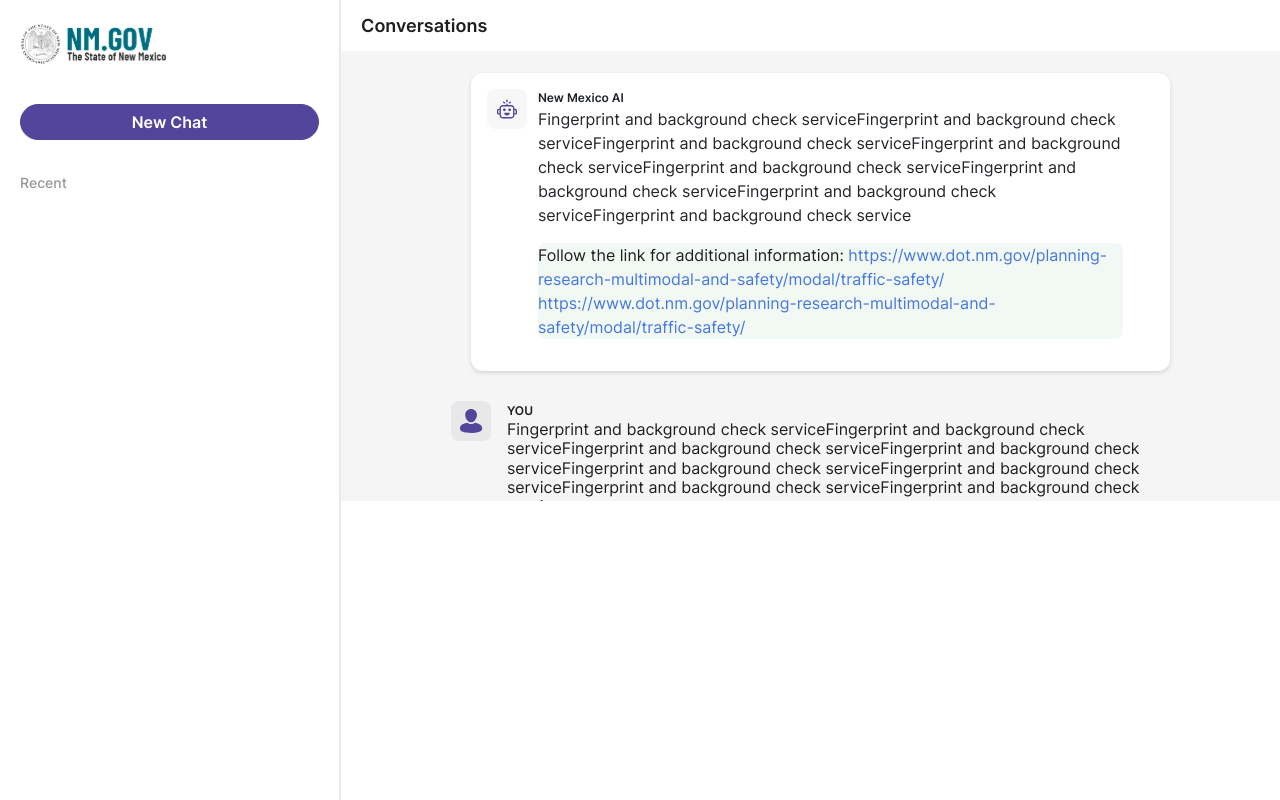
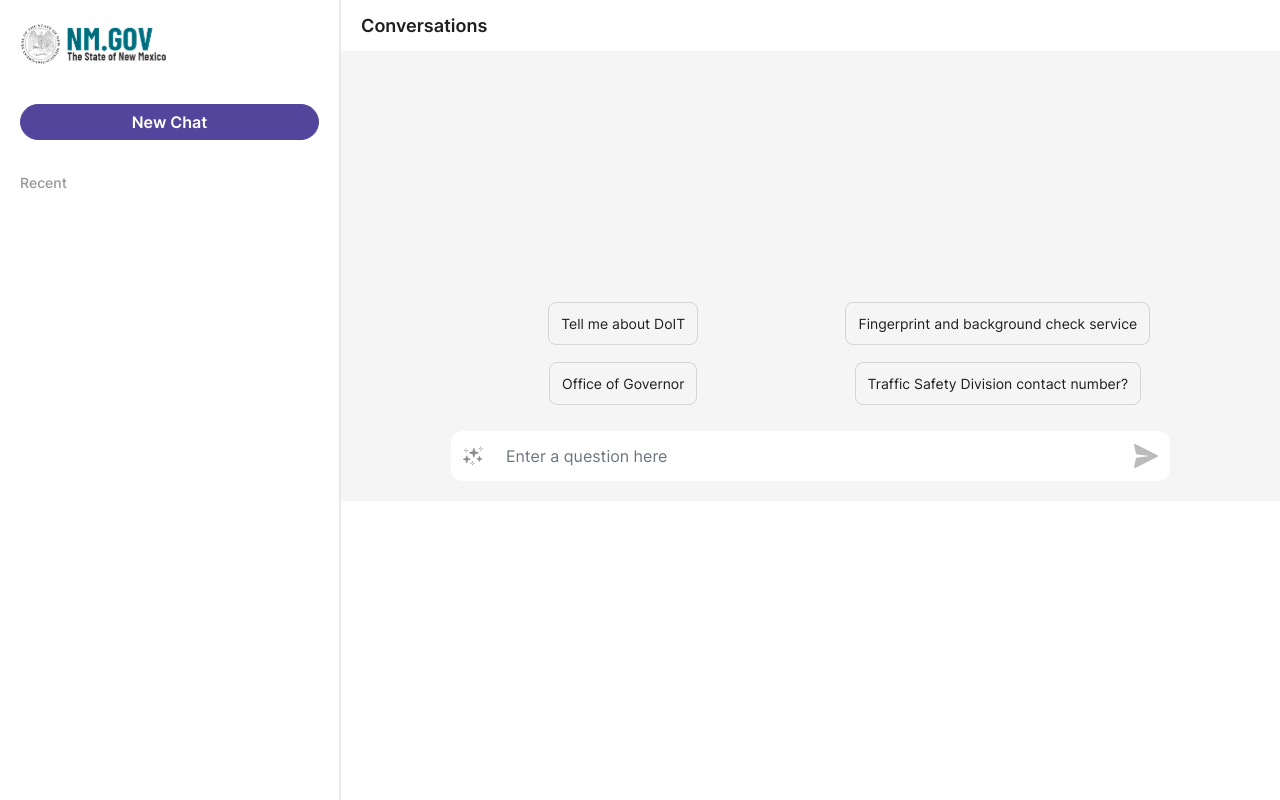
Before and after one commit to believe-Mahesh/demo-chat-app-frontend, an Angular app: page /chat in a window 1280 px wide. Built offline with nearby package versions, Linux system fonts and the light colour scheme.

Commit message:
Fix : UI integration for url

```diff
--- a/src/app/component/chat/chat.component.html
+++ b/src/app/component/chat/chat.component.html
@@ -180,16 +180,17 @@
                               class="content"
                               [innerHTML]="chat.text | marked"
                             ></div>
-                            <div class="url-div">
-                              <p class="url-text">
-                                Follow the link for additional information:<a
+                            <div class="url-div" *ngIf="url.length > 0">
+                              <p><b>Follow the link for additional information:</b></p>
+                            <div  class="url-text" *ngFor="let u of url">
+                              <p>
+                                <a
                                   href="{{ u }}"
                                   target="_blank"
-                                  *ngFor="let u of chat.url"
                                   >{{ u }}
                                 </a>
                               </p>
-                            </div>
+                            </div></div>
                           </div>
                           <div class="top-icons"></div>
                         </div>
--- a/src/app/component/chat/chat.component.scss
+++ b/src/app/component/chat/chat.component.scss
@@ -242,6 +242,7 @@
   .url-div{
     border-radius: 8px;
     background: #F2F8F4;
+    padding: 12px;
     .url-text {
       color: #1F1F1F;
       font-size: 16px;
--- a/src/app/component/chat/chat.component.ts
+++ b/src/app/component/chat/chat.component.ts
@@ -24,6 +24,7 @@ export class ChatComponent implements OnInit {
   }
   title = 'chat-bot-ui';
   inputText = '';
+  url: string[] = [];
   public historicList: any = [
     // {
     //   id: 1,
@@ -46,8 +47,8 @@ export class ChatComponent implements OnInit {
   ];
 
   public chatConvesrsation: any = [
-    {url: [' https://www.dot.nm.gov/planning-research-multimodal-and-safety/modal/traffic-safety/',' https://www.dot.nm.gov/planning-research-multimodal-and-safety/modal/traffic-safety/'] ,type: 'from', text: 'Fingerprint and background check serviceFingerprint and background check serviceFingerprint and background check serviceFingerprint and background check serviceFingerprint and background check serviceFingerprint and background check serviceFingerprint and background check serviceFingerprint and background check service' },
-    { url: [],type: 'to', text: 'Fingerprint and background check serviceFingerprint and background check serviceFingerprint and background check serviceFingerprint and background check serviceFingerprint and background check serviceFingerprint and background check serviceFingerprint and background check serviceFingerprint and background check service' },
+    // {url: [' https://www.dot.nm.gov/planning-research-multimodal-and-safety/modal/traffic-safety/',' https://www.dot.nm.gov/planning-research-multimodal-and-safety/modal/traffic-safety/'] ,type: 'from', text: 'Fingerprint and background check serviceFingerprint and background check serviceFingerprint and background check serviceFingerprint and background check serviceFingerprint and background check serviceFingerprint and background check serviceFingerprint and background check serviceFingerprint and background check service' },
+    // { url: [],type: 'to', text: 'Fingerprint and background check serviceFingerprint and background check serviceFingerprint and background check serviceFingerprint and background check serviceFingerprint and background check serviceFingerprint and background check serviceFingerprint and background check serviceFingerprint and background check service' },
     // { type: 'from', text: 'Hi...' },
     // { type: 'to', text: 'Hey...' },
     // { type: 'to', text: 'Hi...' },
@@ -135,6 +136,10 @@ export class ChatComponent implements OnInit {
             text: event.body,
             url: data.url || '',
           });
+
+          this._chatService.getUrls(chatBody).subscribe((data) => {
+            this.url = data.url;
+          })
         }
       },
       error: () => {
--- a/src/app/service/chat.service.ts
+++ b/src/app/service/chat.service.ts
@@ -32,4 +32,8 @@ export class ChatService {
       }
      );
   };
+
+  getUrls=(messageBody: any) : Observable<any> => {
+    return this.http.post(`${environment.server.baseURL}/urls`, messageBody);
+  }
 }
```
